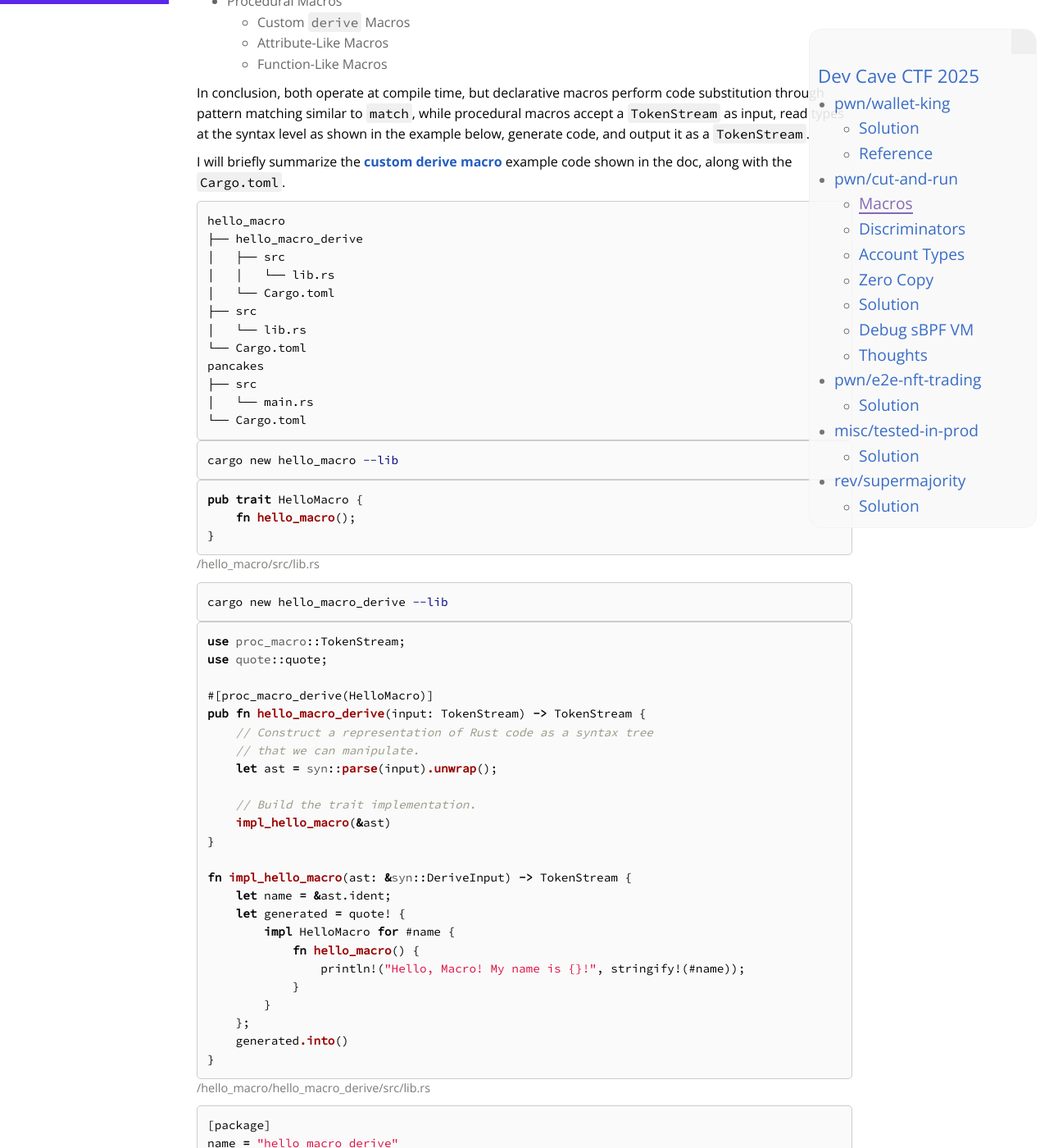
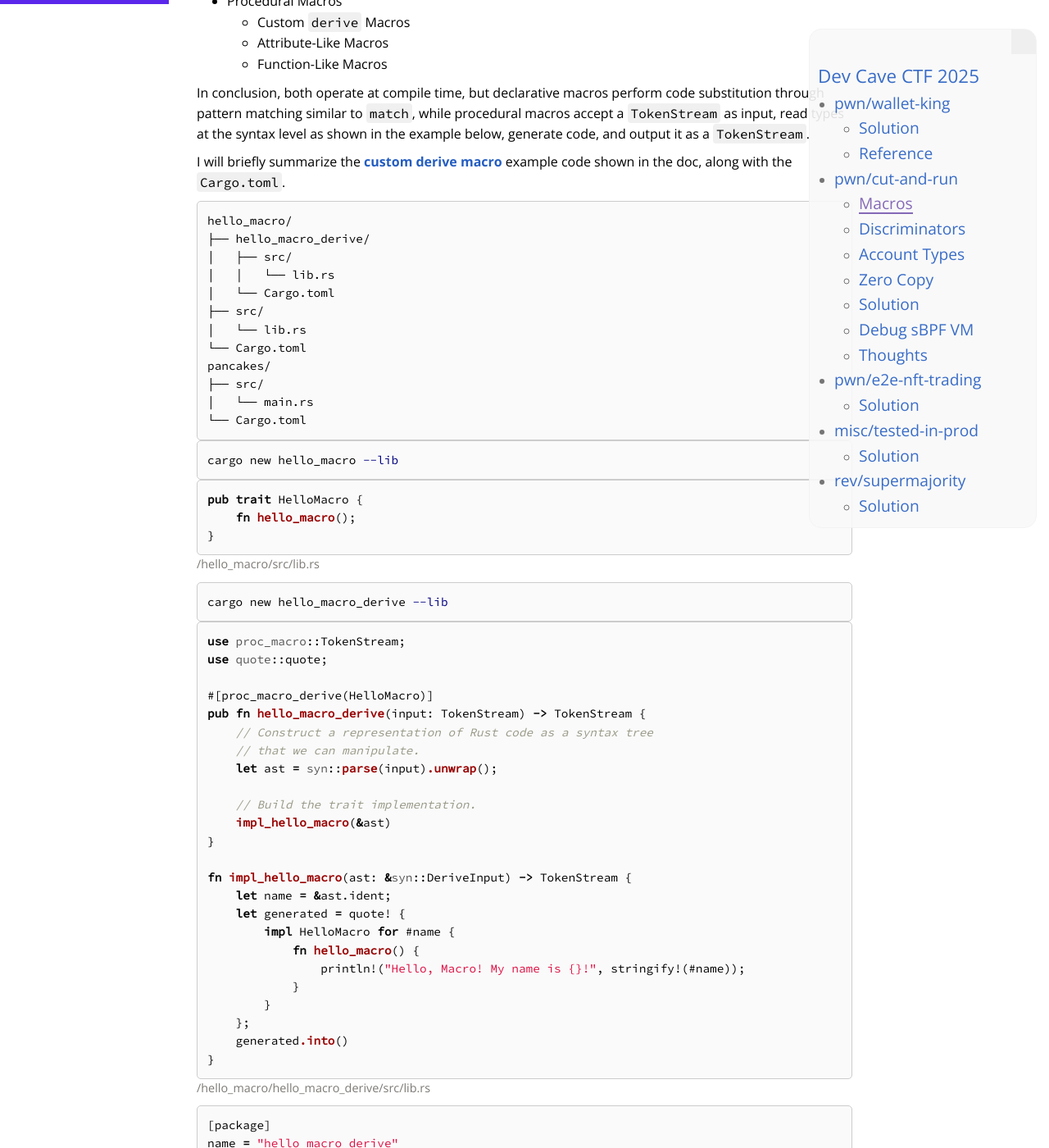
Before and after one commit to bean5oup/bean5oup.github.io, a Jekyll site: the page built from _posts/Blockchain/2/2026-01-07-Learning-Solana-with-CTF.md, in a window 1280 px wide and 1400 px high, scrolled down 18195 px. Shown: the whole window at 82% size. Built offline with Jekyll 4.4.1, drawn with Linux system fonts in a browser that asks for light colours; nearby versions of some CDN libraries; some web fonts are replaced.

Commit message:
Refine posts

````diff
--- a/_posts/Blockchain/2/2026-01-07-Dev-Cave-CTF-2025.md
+++ b/_posts/Blockchain/2/2026-01-07-Learning-Solana-with-CTF.md
@@ -640,16 +640,16 @@
 I will briefly summarize the **custom derive macro** example code shown in the doc, along with the `Cargo.toml`.
 
 ```bash
-hello_macro
-├── hello_macro_derive
-│   ├── src
+hello_macro/
+├── hello_macro_derive/
+│   ├── src/
 │   │   └── lib.rs
 │   └── Cargo.toml
-├── src
+├── src/
 │   └── lib.rs
 └── Cargo.toml
-pancakes
-├── src
+pancakes/
+├── src/
 │   └── main.rs
 └── Cargo.toml
 ```
--- a/assets/css/post-style.css
+++ b/assets/css/post-style.css
@@ -1778,7 +1778,7 @@
 	/* padding-left: 22px; */
 	/* font-size: calc(14px * var(--var-zoom)); */
 	line-height: 1.6;
-	color: #666;
+	/* color: #666; */
 	list-style: inherit;
 	/* text-indent: -22px; */
 }
@@ -1798,7 +1798,7 @@
 .entry-content ol li {
 	position: relative;
 	/* padding-left: 16px; */
-	font-size: calc(14px * var(--var-zoom));
+	/* font-size: calc(14px * var(--var-zoom)); */
 	line-height: 1.6;
 	/* color: #666; */
 	color: #000;
````
Also changed, not shown: other parts of _posts/Blockchain/2/2026-01-07-Learning-Solana-with-CTF.md (+1 -1 lines), _posts/Blockchain/1/2025-08-09-Toast.md (+8 -8 lines).
